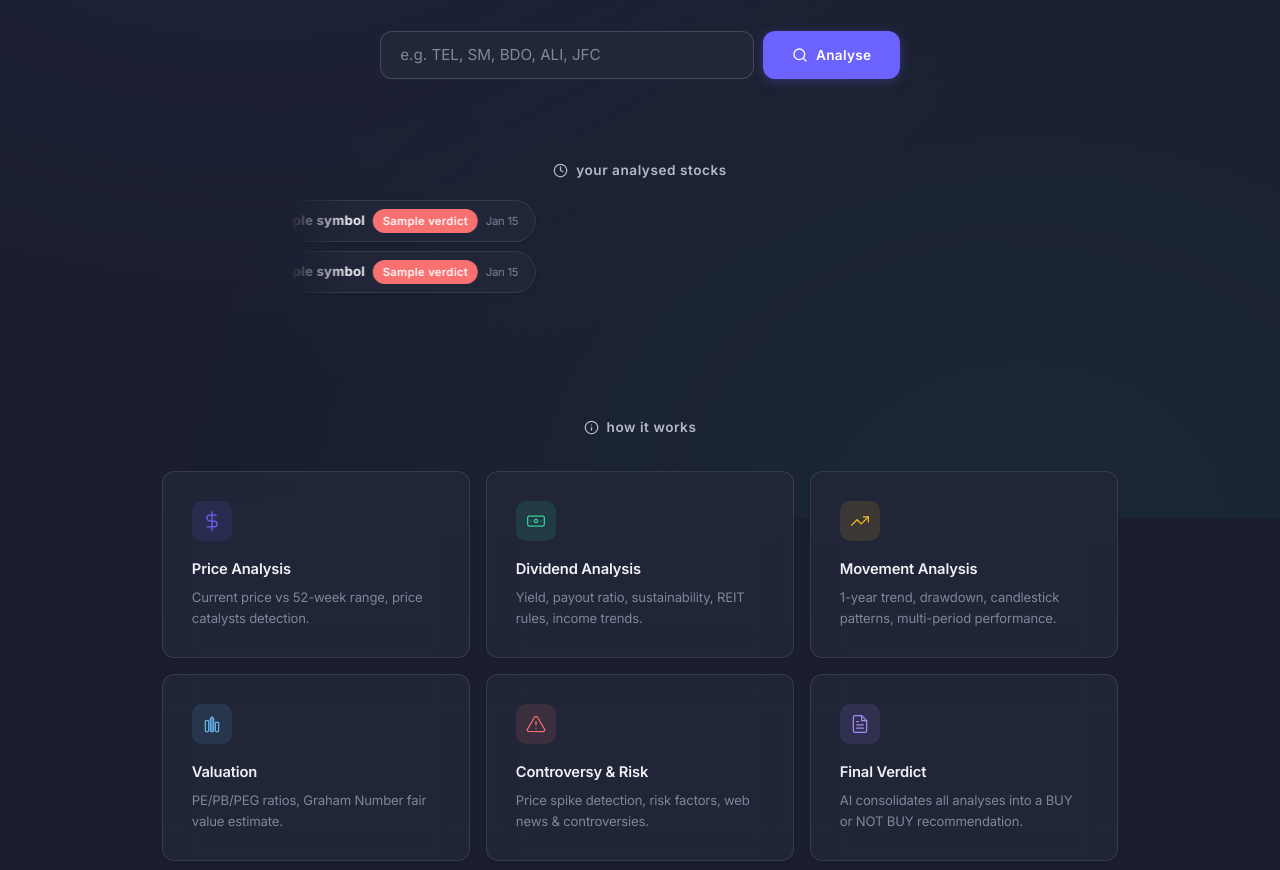
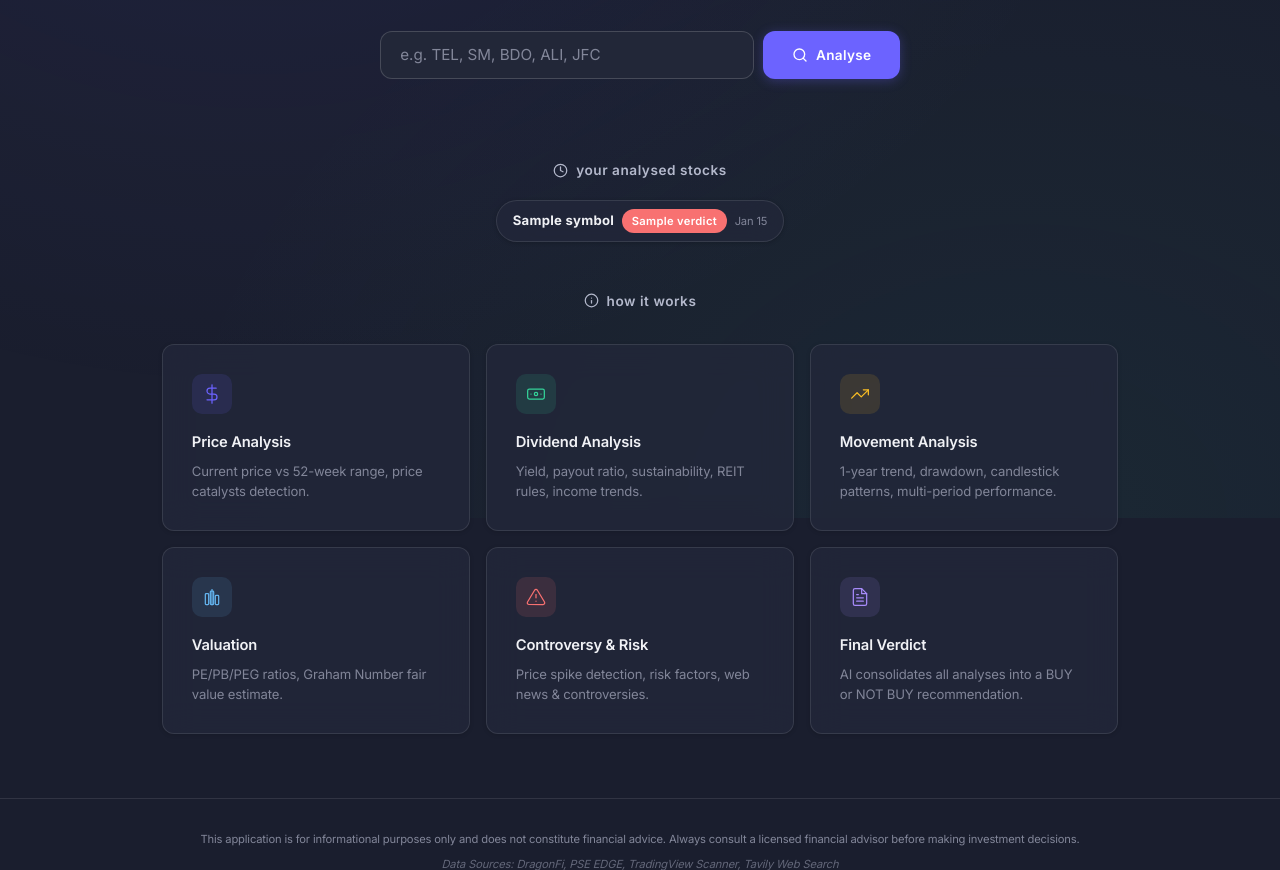
Before and after one commit to phdwight/agentic-ph-stocks-advisor, a Flask app: template ph_stocks_advisor/web/templates/index.html in a window 1280 px wide. Shown: the part 282-1152 px from the top of the page. Run offline with Flask 3, Linux system fonts and the light colour scheme; the template is opened without the code that fills it: most values are stand-ins (such as "Sample title", 1, 10 or a date in 2020).

Commit message:
feat: add ProxyHeadersMiddleware for improved request handling, update carousel logic for seamless stock chip display, and enhance CSS for better layout management

```diff
--- a/admin/app.py
+++ b/admin/app.py
@@ -14,6 +14,7 @@
 from starlette.applications import Starlette
 from starlette.middleware import Middleware
 from starlette.middleware.sessions import SessionMiddleware
+from uvicorn.middleware.proxy_headers import ProxyHeadersMiddleware
 from sqlalchemy import (
     Column,
     DateTime,
@@ -144,6 +145,7 @@
 
 app = Starlette(
     middleware=[
+        Middleware(ProxyHeadersMiddleware, trusted_hosts="*"),
         Middleware(SessionMiddleware, secret_key=secret_key),
     ],
 )
--- a/ph_stocks_advisor/web/static/app.js
+++ b/ph_stocks_advisor/web/static/app.js
@@ -63,6 +63,82 @@
   }
 
   /* ================================================================== */
+  /*  Carousel: build row tracks for seamless marquee                   */
+  /* ================================================================== */
+
+  function calibrateCarousel() {
+    const el = document.getElementById("stock-chips");
+    const wrapper = document.querySelector(".stock-chips-wrapper");
+    if (!el || !wrapper) return;
+
+    // 1. Flatten — move chips out of any existing row tracks
+    el.querySelectorAll(".stock-chips-row").forEach(row => {
+      while (row.firstChild) el.appendChild(row.firstChild);
+      row.remove();
+    });
+
+    // 2. Remove all duplicates (we'll re-create them per-row)
+    el.querySelectorAll('[aria-hidden="true"]').forEach(d => d.remove());
+
+    // 3. Gather originals
+    const originals = Array.from(el.querySelectorAll(".stock-chip"));
+    const count = originals.length;
+    if (count === 0) return;
+
+    // ≤5 chips → static centered row, no animation
+    if (count <= 5) {
+      wrapper.setAttribute("data-static", "");
+      el.classList.add("calibrated");
+      return;
+    }
+
+    // >5 chips → marquee mode with independent row tracks
+    wrapper.removeAttribute("data-static");
+    const numRows = count <= 10 ? 2 : 3;
+
+    // 4. Create row track elements
+    const rowEls = [];
+    for (let i = 0; i < numRows; i++) {
+      const row = document.createElement("div");
+      row.className = "stock-chips-row";
+      rowEls.push(row);
+      el.appendChild(row);
+    }
+
+    // 5. Distribute chips round-robin across rows
+    originals.forEach((chip, i) => {
+      rowEls[i % numRows].appendChild(chip);
+    });
+
+    // 6. Duplicate each row's chips for seamless infinite scroll
+    rowEls.forEach(row => {
+      Array.from(row.children).forEach(chip => {
+        const dupe = chip.cloneNode(true);
+        dupe.setAttribute("aria-hidden", "true");
+        dupe.removeAttribute("data-symbol");
+        dupe.tabIndex = -1;
+        row.appendChild(dupe);
+      });
+    });
+
+    // 7. Set animation speed per row (~50 px/s)
+    const PX_PER_SEC = 50;
+    rowEls.forEach((row, i) => {
+      const halfWidth = row.scrollWidth / 2;
+      if (halfWidth <= 0) return;
+      const base = Math.max(6, halfWidth / PX_PER_SEC);
+      // Slight speed offset between rows for visual depth
+      const duration = base * (1 + i * 0.12);
+      row.style.setProperty("--row-duration", `${duration.toFixed(1)}s`);
+      // Stagger start so rows aren't synchronised
+      row.style.animationDelay = `${(-i * 1.5).toFixed(1)}s`;
+    });
+
+    // Reveal once layout is ready
+    el.classList.add("calibrated");
+  }
+
+  /* ================================================================== */
   /*  Dynamically add a chip to "Previously Analysed Stocks"            */
   /* ================================================================== */
 
@@ -82,40 +158,18 @@
     const monthNames = ["Jan","Feb","Mar","Apr","May","Jun","Jul","Aug","Sep","Oct","Nov","Dec"];
     const dateStr = `${monthNames[now.getMonth()]} ${String(now.getDate()).padStart(2, "0")}`;
 
-    const chipHTML = `
+    const chip = document.createElement("a");
+    chip.href = `/report/${symbol}`;
+    chip.className = "stock-chip stock-chip-new";
+    chip.dataset.symbol = symbol;
+    chip.innerHTML = `
       <span class="chip-symbol">${symbol}</span>
       <span class="chip-verdict badge-sm ${isBuy ? "buy" : "not-buy"}">${isBuy ? "BUY" : "NOT BUY"}</span>
       <span class="chip-date">${dateStr}</span>`;
 
-    // Primary chip (interactive)
-    const chip = document.createElement("a");
-    chip.href = `/report/${symbol}`;
-    chip.className = "stock-chip stock-chip-new";
-    chip.dataset.symbol = symbol;
-    chip.innerHTML = chipHTML;
-
-    // Duplicate chip for seamless carousel loop
-    const dupe = document.createElement("a");
-    dupe.href = `/report/${symbol}`;
-    dupe.className = "stock-chip";
-    dupe.setAttribute("aria-hidden", "true");
-    dupe.tabIndex = -1;
-    dupe.innerHTML = chipHTML;
-
-    // Insert primary at start, duplicate at midpoint (after original set)
+    // Prepend chip then let calibrateCarousel redistribute
     chipsContainer.prepend(chip);
-    // Find the first aria-hidden chip (start of duplicate set) and prepend there
-    const firstDupe = chipsContainer.querySelector('[aria-hidden="true"]');
-    if (firstDupe) {
-      chipsContainer.insertBefore(dupe, firstDupe);
-    } else {
-      chipsContainer.appendChild(dupe);
-    }
-
-    // Restart animation for seamless looping with new content
-    chipsContainer.style.animation = "none";
-    chipsContainer.offsetHeight; // force reflow
-    chipsContainer.style.animation = "";
+    calibrateCarousel();
   }
 
   /* ================================================================== */
@@ -408,4 +462,7 @@
       pollStatus(boot[sym].taskId, sym);
     }
   }
+
+  // Calibrate carousel speed on initial load
+  calibrateCarousel();
 });
--- a/ph_stocks_advisor/web/static/style.css
+++ b/ph_stocks_advisor/web/static/style.css
@@ -678,21 +678,53 @@
   max-width: 700px;
   margin: 0 auto;
   /* Fade masks on left & right edges */
-  -webkit-mask-image: linear-gradient(to right, transparent 0%, black 8%, black 92%, transparent 100%);
-  mask-image: linear-gradient(to right, transparent 0%, black 8%, black 92%, transparent 100%);
+  -webkit-mask-image: linear-gradient(to right, transparent 0%, black 4%, black 96%, transparent 100%);
+  mask-image: linear-gradient(to right, transparent 0%, black 4%, black 96%, transparent 100%);
 }
 
+/* Static mode: no overflow, no masks — chips are simply centered */
+.stock-chips-wrapper[data-static] {
+  overflow: visible;
+  -webkit-mask-image: none;
+  mask-image: none;
+}
+
+/* Hide raw chips until JS has built the row tracks */
 .stock-chips {
   display: flex;
   flex-direction: column;
-  flex-wrap: wrap;
   gap: 0.6rem;
-  height: calc(3 * 2.1rem + 3 * 1rem + 2 * 0.6rem);   /* 3 rows of chips */
-  width: max-content;
-  animation: marquee-scroll 22s linear infinite;
+  visibility: hidden;
 }
 
-.stock-chips:hover {
+.stock-chips.calibrated {
+  visibility: visible;
+}
+
+/* Static mode: single centered row */
+.stock-chips-wrapper[data-static] .stock-chips {
+  flex-direction: row;
+  flex-wrap: wrap;
+  justify-content: center;
+  align-items: center;
+}
+
+/* Hide duplicate chips in static mode */
+.stock-chips-wrapper[data-static] .stock-chip[aria-hidden="true"] {
+  display: none;
+}
+
+/* ---------- Individual marquee row track ---------- */
+.stock-chips-row {
+  display: flex;
+  flex-direction: row;
+  gap: 0.6rem;
+  width: max-content;
+  animation: marquee-scroll var(--row-duration, 12s) linear infinite;
+  will-change: transform;
+}
+
+.stock-chips-wrapper:hover .stock-chips-row {
   animation-play-state: paused;
 }
 
@@ -716,14 +748,16 @@
   font-size: 0.82rem;
   transition: all 0.2s;
   box-shadow: 0 1px 4px rgba(0, 0, 0, 0.2);
+  position: relative;
+  z-index: 0;
 }
 
 .stock-chip:hover {
   border-color: var(--accent);
-  box-shadow: 0 2px 12px rgba(108, 99, 255, 0.15);
+  box-shadow: 0 2px 12px rgba(108, 99, 255, 0.25);
   background: rgba(108, 99, 255, 0.06);
   color: var(--text);
-  transform: translateY(-1px);
+  z-index: 1;
 }
 
 .stock-chip-new {
--- a/ph_stocks_advisor/web/templates/index.html
+++ b/ph_stocks_advisor/web/templates/index.html
@@ -63,14 +63,6 @@
         <span class="chip-date">{{ stock.created_at.strftime('%b %d') }}</span>
       </a>
       {% endfor %}
-      {# Duplicate for seamless infinite scroll #}
-      {% for stock in recent_stocks %}
-      <a href="/report/{{ stock.symbol }}" class="stock-chip" aria-hidden="true" tabindex="-1">
-        <span class="chip-symbol">{{ stock.symbol }}</span>
-        <span class="chip-verdict badge-sm {{ 'buy' if stock.verdict == 'BUY' else 'not-buy' }}">{{ stock.verdict }}</span>
-        <span class="chip-date">{{ stock.created_at.strftime('%b %d') }}</span>
-      </a>
-      {% endfor %}
     </div>
   </div>
 </section>
```
Also changed, not shown: admin/requirements.txt (added, +7 -0 lines), 1 other file.
